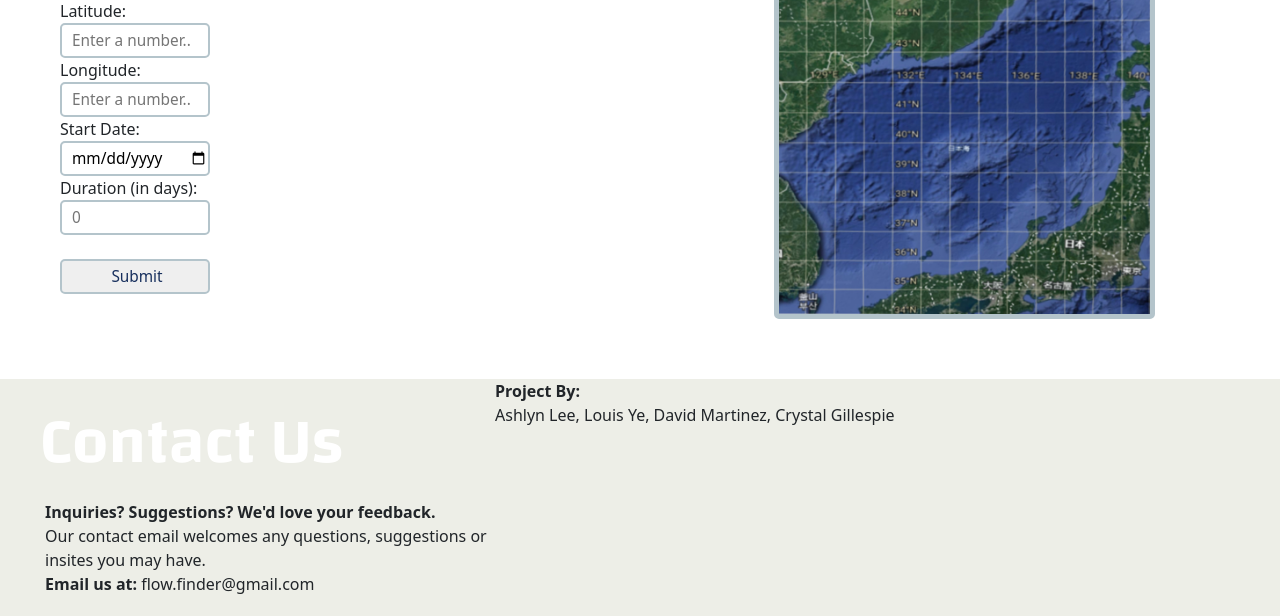
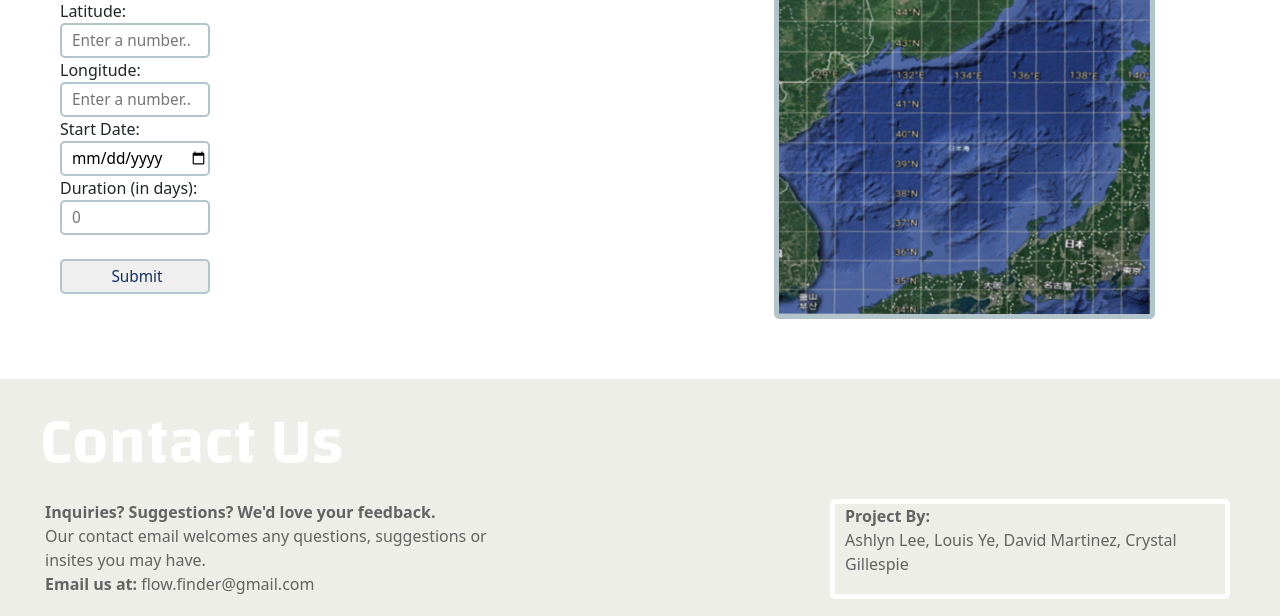
Before and after one commit to Alphabet1671/ocean-flow-calculator-site, a Python web app: template templates/index.html in a window 1280 px wide. Shown: the part 401-1017 px from the top of the page. Run offline with Jinja, Linux system fonts and the light colour scheme; the template is opened without the code that fills it, so the values that code supplies are empty; some libraries are stand-ins or nearby versions.

Commit message:
Update style.css

```diff
--- a/static/styles/style.css
+++ b/static/styles/style.css
@@ -116,6 +116,7 @@ form input{
     margin-top:60px;
     display:flex;
     flex-direction: row;
+    justify-content: space-between;
 
 }
 
@@ -128,6 +129,7 @@ form input{
 .pfp-sub-text{
     margin-left:45px;
     width:450px;
+    color:#636363;
 
 }
 
@@ -190,3 +192,16 @@ form input{
     padding-top:15px;
 
 }
+
+#contact-info{
+    border:rgb(255, 255, 255) 5px solid;
+    border-radius:5px;
+    margin-right:50px;
+    padding-left:10px;
+    z-index:99;
+    width:400px;
+    height:100px;
+    color:#636363;
+    margin-top:120px;
+
+}
```
